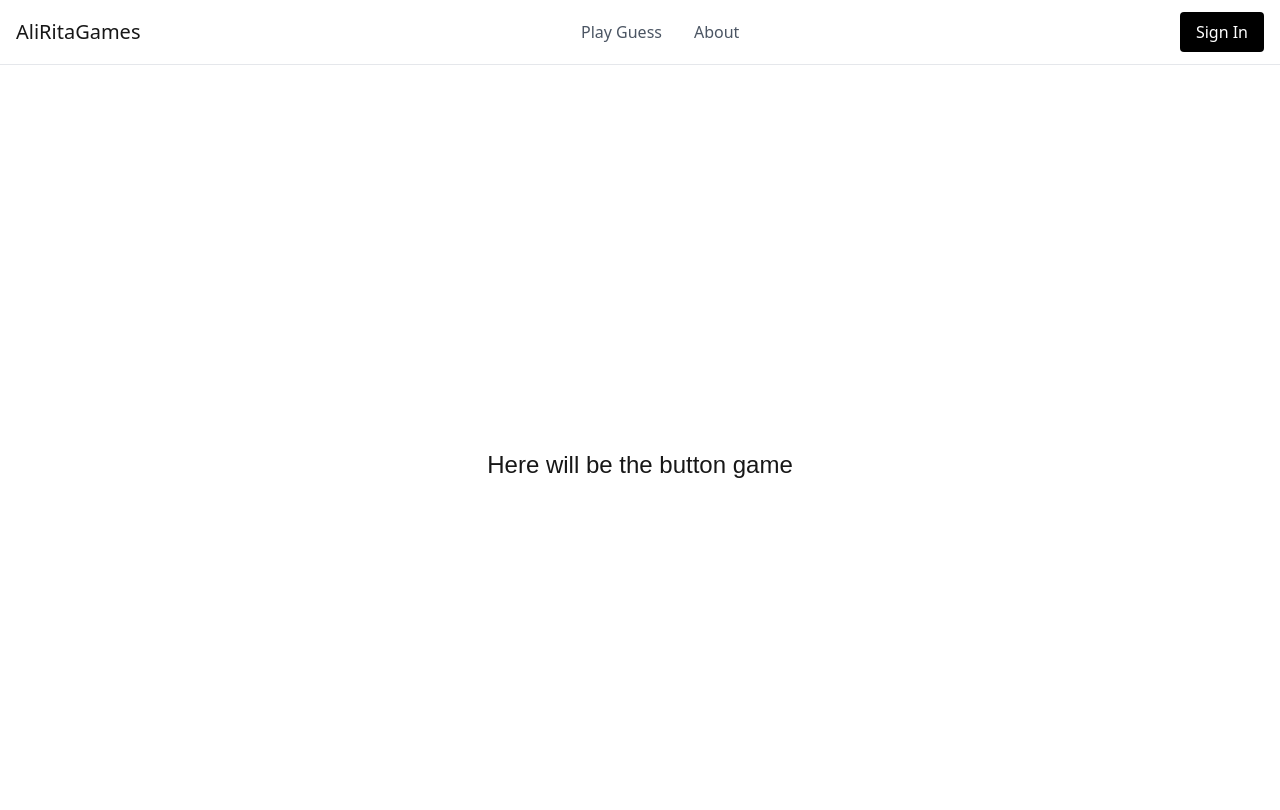
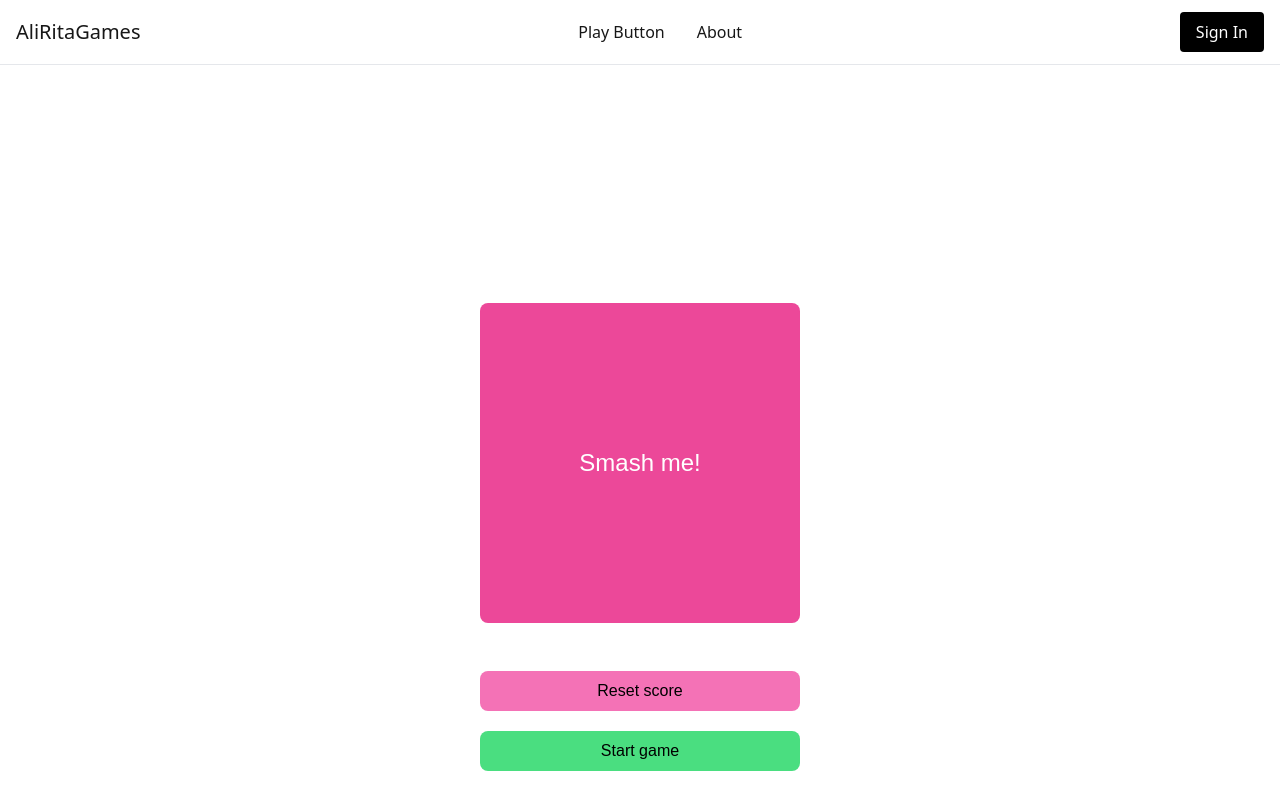
Before and after one commit to Volume999/aliritagames, a Next.js app in the folder frontend/: page /button in a window 1280 px wide. Shown: the top 810 px of the page. Built offline with nearby package versions, Linux system fonts and the light colour scheme; no server answers.

Commit message:
[Frontend] Add button game

```diff
--- a/frontend/src/app/button/page.tsx
+++ b/frontend/src/app/button/page.tsx
@@ -1,9 +1,173 @@
+"use client"
+
+import { useEffect, useState } from "react";
+
+type GameState = 'idle' | 'countdown' | 'playing' | 'finished';
+
 export default function Button() {
+  const GAME_DURATION = 15
+  const COUNTDOWN_DURATION = 3
+  const ENDING_DURATION = 10
+  const [clicks, setClicks] = useState(0)
+  const [clickTimes, setClickTimes] = useState<number[]>([])
+  const [clickRate, setClickRate] = useState(0)
+  const [gameState, setGameState] = useState<GameState>('idle')
+  const [gameScore, setGameScore] = useState<number>(0)
+  const [countdown, setCountdown] = useState<number>(COUNTDOWN_DURATION)
+  const [gameStartTime, setGameStartTime] = useState<number>(0)
+  const [gameFinishTime, setGameFinishTime] = useState<number>(0)
+
+  const calculateClickRate = (times: number[]) => {
+    if (times.length < 3) {
+      return 0;
+    }
+    const minTime = Math.min(...times)
+    const now = Date.now()
+    const diffInSeconds = (now - minTime) / 1000
+    return times.length / diffInSeconds
+  }
+
+  const handleClick = () => {
+    setClicks(click => click + 1)
+    const now = Date.now()
+    setClickTimes(prev => {
+      const times = [...prev, now]
+      setClickRate(calculateClickRate(times))
+      return times
+    })
+  }
+  const resetGame = () => {
+    setClicks(0)
+    setClickTimes([])
+    setClickRate(0)
+  }
+  const startGame = () => {
+    setCountdown(COUNTDOWN_DURATION)
+    setGameState("countdown")
+  }
+  useEffect(() => {
+    const intervalId = setInterval(() => {
+      const now = Date.now()
+      setClickTimes(prev => prev.filter(time => time > now - 5000))
+      setClickRate(calculateClickRate(clickTimes))
+    }, 100)
+    return () => clearInterval(intervalId)
+  }, [clickTimes])
+  useEffect(() => {
+    if (gameState != "countdown") {
+      return
+    }
+    if (countdown == 0) {
+      resetGame()
+      setGameState("playing")
+      setGameStartTime(Date.now())
+      return
+    }
+    const timer = setTimeout(() => {
+      setCountdown(countdown - 1);
+    }, 1000);
+    return () => clearTimeout(timer);
+  }, [countdown, gameState])
+  useEffect(() => {
+    if (gameState != "playing") {
+      return
+    }
+    const timerInterval = setInterval(() => {
+      const elapsed = Math.floor(Date.now() - gameStartTime) / 1000
+      if (elapsed >= GAME_DURATION) {
+        setGameScore(clicks)
+        setGameState("finished")
+        setGameFinishTime(Date.now())
+      }
+    })
+    return () => clearInterval(timerInterval)
+  }, [gameState, clicks, gameStartTime])
+  useEffect(() => {
+    if (gameState != "finished") {
+      return
+    }
+    const timerInterval = setInterval(() => {
+      const elapsed = Math.floor(Date.now() - gameFinishTime) / 1000
+      if (elapsed >= ENDING_DURATION) {
+        setGameScore(0)
+        setGameState("idle")
+        setGameStartTime(0)
+        setGameFinishTime(0)
+      }
+    })
+    return () => clearInterval(timerInterval)
+  }, [gameState, gameFinishTime])
+
+  const getScoreColor = (clickRate: number) => {
+    if (clickRate < 1) {
+      return "text-white"
+    }
+    if (clickRate < 2) {
+      return "text-green-300"
+    }
+    if (clickRate < 3) {
+      return "text-green-500"
+    }
+    if (clickRate < 4) {
+      return "text-yellow-300"
+    }
+    if(clickRate < 5) {
+      return "text-yellow-500"
+    }
+    if(clickRate < 6) {
+      return "text-orange-500"
+    }
+    return "text-red-500"
+  }
+  const getButtonText = (clickRate: number) => {
+    if (clickRate < 1) {
+      return "Smash me!"
+    }
+    if (clickRate < 2) {
+      return "Feels so good!"
+    }
+    if (clickRate < 3) {
+      return "I love it!"
+    }
+    if (clickRate < 4) {
+      return "More! More!"
+    }
+    if(clickRate < 5) {
+      return "Amazing!"
+    }
+    if(clickRate < 6) {
+      return "Hit me harder!"
+    }
+    return "Just like that!"
+  }
   return (
-    <div className="min-h-screen flex items-center justify-center">
-      <h1 className="text-2xl text-center align-top justify-items-center">
-        Here will be the button game
-      </h1>
+    <div className="min-h-screen flex flex-col items-center justify-center">
+      {gameState == "countdown" && (
+        <div className="transform">
+          <span className="text-4xl font-bold">
+            Starting game in: {countdown}
+          </span>
+        </div>
+      )}
+      {gameState == 'playing' && (
+        <div className="transform">
+        <span className="text-4xl font-bold">
+          Time left: {((gameStartTime - Date.now()) / 1000 + GAME_DURATION).toPrecision(3)}s
+        </span>
+      </div>
+      )}
+      {gameState == 'finished' && (
+        <div className="transform">
+        <span className="text-4xl font-bold">
+          Game over, Score: {gameScore}. Congratulations!
+        </span>
+      </div>
+      )}
+      <span className={`h-10 text-2xl sm:text-3xl mb-5 ${clickRate > 0 ? "animate-button-press" : ""} ${getScoreColor(clickRate)}`}>Score: {clicks} </span>
+      <span className={`h-20 text-xl sm:text-3xl mb-1 ${getScoreColor(clickRate)}`}>Points per second: {clickRate.toPrecision(3)} </span>
+      <button onClick={handleClick} className="h-80 w-80 rounded-lg mx-auto mb-12 transform transition-transform active:scale-90 hover:scale-105 bg-pink-500 hover:bg-pink-600 text-2xl text-white"> {getButtonText(clickRate)}</button>
+      <button onClick={resetGame} className="h-10 w-80 rounded-lg mx-auto mb-5 transform transition-transform active:scale-90 hover:scale-105 bg-pink-400 hover:bg-pink-600 text-black">Reset score</button>
+      <button onClick={startGame} className="h-10 w-80 rounded-lg mx-auto transform transition-transform active:scale-90 hover:scale-105 bg-green-400 hover:bg-pink-600 text-black">Start game</button>
     </div>
   );
 }
--- a/frontend/src/app/page.tsx
+++ b/frontend/src/app/page.tsx
@@ -18,14 +18,6 @@ export default function Home() {
             <Image src="/button-game.svg" alt="" width={20} height={20} />
             The Button
           </Link>
-          <a
-            className="rounded-full border border-solid border-black/[.08] dark:border-white/[.145] transition-colors flex items-center justify-center hover:bg-[#f2f2f2] dark:hover:bg-[#1a1a1a] hover:border-transparent text-sm sm:text-base h-10 sm:h-12 px-4 sm:px-5 sm:min-w-44"
-            href="https://nextjs.org/docs?utm_source=create-next-app&utm_medium=appdir-template-tw&utm_campaign=create-next-app"
-            target="_blank"
-            rel="noopener noreferrer"
-          >
-            Read our docs
-          </a>
         </div>
       </main>
     </div>
--- a/frontend/src/components/navbar/Navbar.tsx
+++ b/frontend/src/components/navbar/Navbar.tsx
@@ -2,17 +2,9 @@
 
 import { useSession, signOut } from "next-auth/react";
 import Link from "next/link";
-import { usePathname } from "next/navigation";
 
 export default function Navbar() {
   const { data: session } = useSession();
-  const pathname = usePathname();
-
-  const isActive = (path: string) => {
-    return pathname === path
-      ? "text-black border-b-2 border-black"
-      : "text-gray-600 hover:text-black transition-colors";
-  };
 
   return (
     <header className="font-sans border-b">
@@ -23,10 +15,10 @@ export default function Navbar() {
           </Link>
 
           <div className="flex items-center space-x-8">
-            <Link href="/guess" className={`${isActive("/guess")} py-1`}>
-              Play Guess
+            <Link href="/button" className={`py-1`}>
+              Play Button
             </Link>
-            <Link href="/about" className={`${isActive("/about")} py-1`}>
+            <Link href="/about" className={`py-1`}>
               About
             </Link>
           </div>
--- a/frontend/tailwind.config.ts
+++ b/frontend/tailwind.config.ts
@@ -8,6 +8,15 @@ const config: Config = {
   ],
   theme: {
     extend: {
+      keyframes: {
+        "button-press": {
+          "0%, 100%": {transform: "scale(1)"},
+          "50%": {transform: "scale(0.98)"}
+        }
+      },
+      animation: {
+        "button-press": "button-press 0.5s ease-in-out"
+      },
       colors: {
         background: "var(--background)",
         foreground: "var(--foreground)",
```
Also changed, not shown: 1 other file (tests, documents, lock files or other folders).
